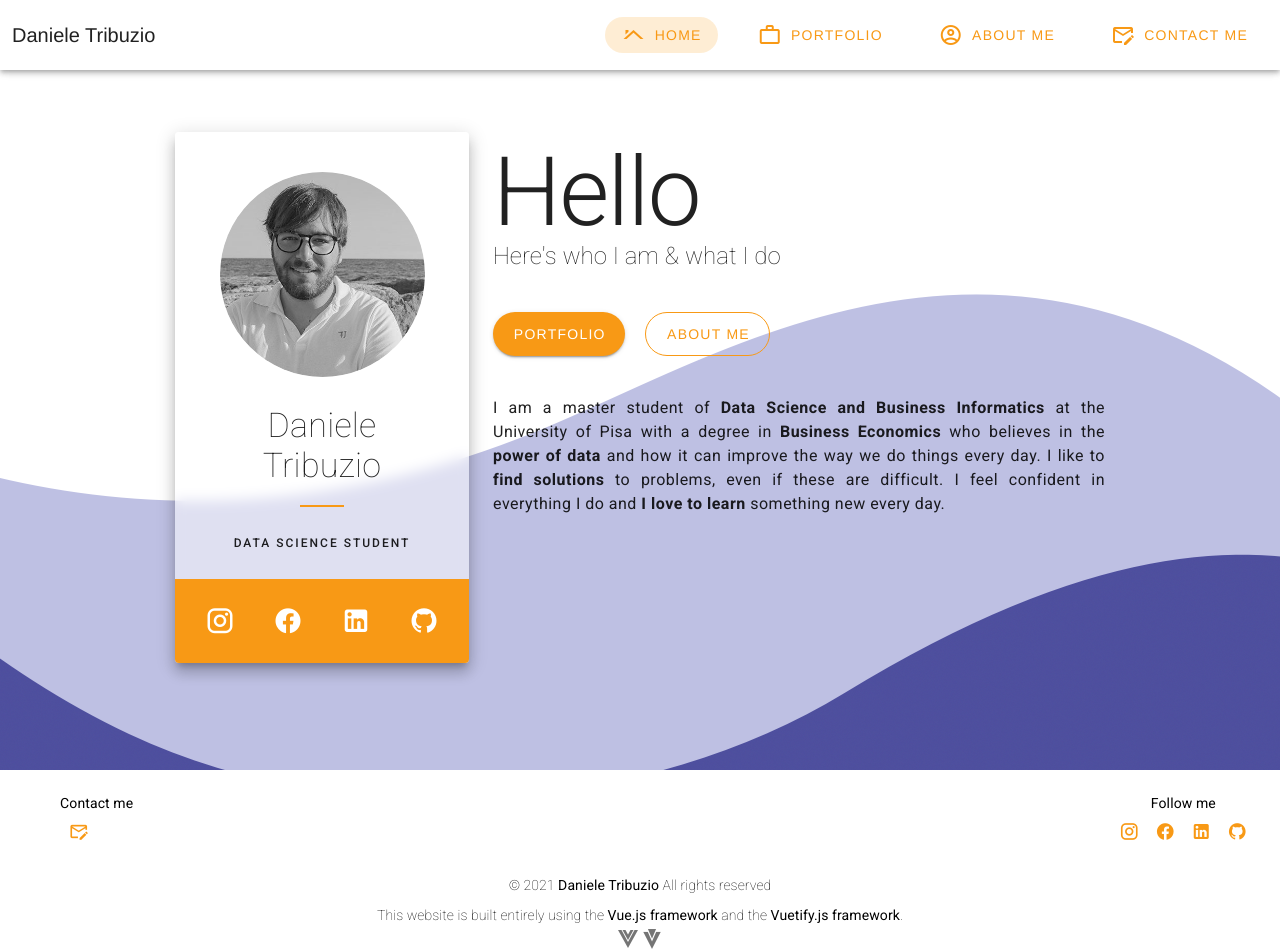
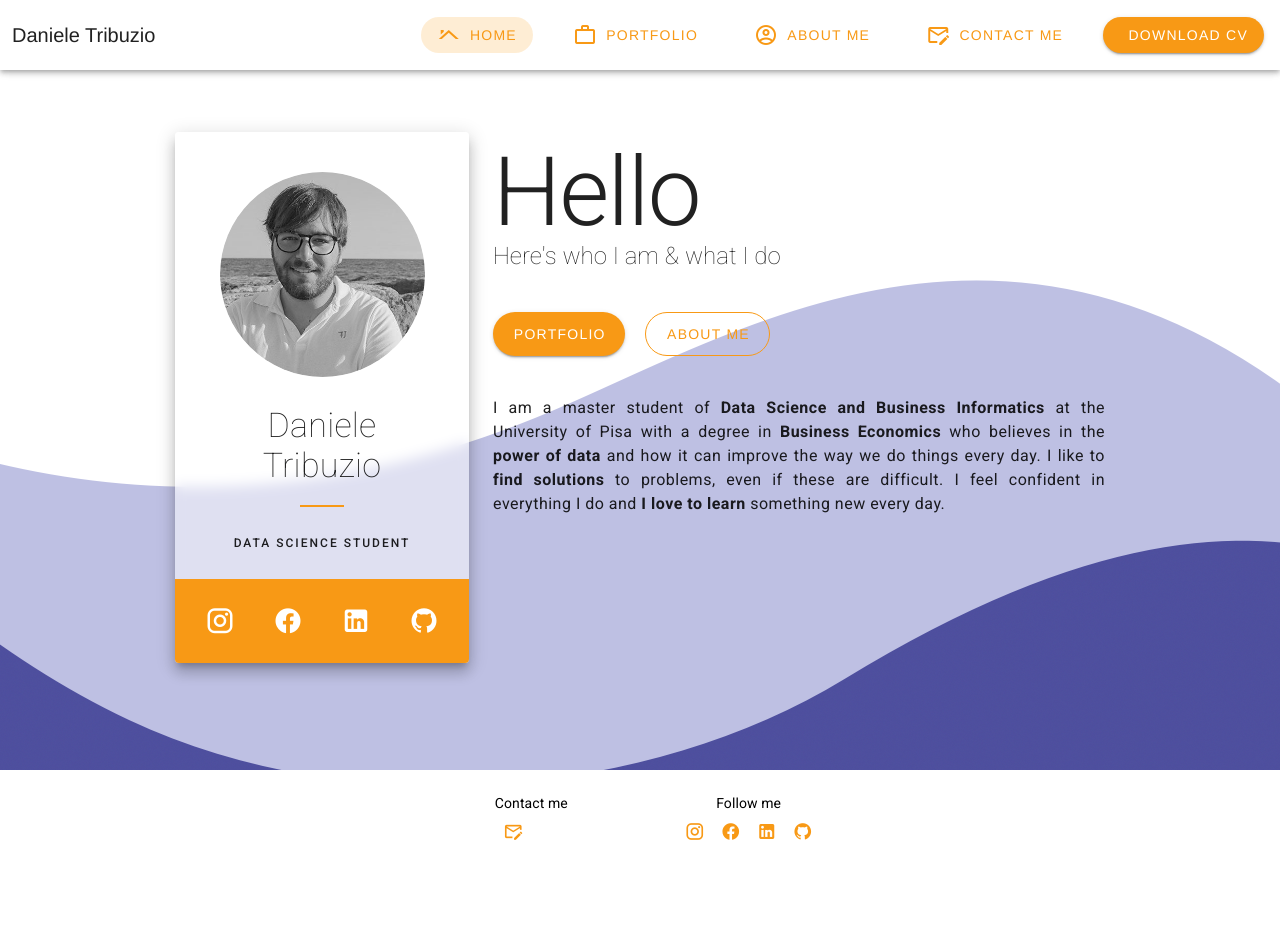
Before and after one commit to ZioTrib/website, a Vue app: page / in a window 1280 px wide. Shown: the top 952 px of the page. After the commit the page ends 862 px from the top, so only its background shows below. Built offline with nearby package versions, Linux system fonts and the light colour scheme.

Commit message:
download CV button added

```diff
--- a/src/App.vue
+++ b/src/App.vue
@@ -25,6 +25,18 @@
               <v-list-item-title class="text-button text-left">{{ item.title }}</v-list-item-title>
             </v-list-item-content>
           </v-list-item>
+          <v-list-item
+              href="https://github.com/ZioTrib/cv/raw/main/CV_Tribuzio_Daniele.pdf"
+              link
+          >
+            <v-list-item-icon class="text-button text-center">
+              <v-icon>mdi-pdf-box</v-icon>
+            </v-list-item-icon>
+
+            <v-list-item-content>
+              <v-list-item-title class="text-button text-left">Download CV</v-list-item-title>
+            </v-list-item-content>
+          </v-list-item>
         </v-list-item-group>
       </v-list>
     </v-navigation-drawer>
@@ -49,6 +61,16 @@
               {{ item.title }}
             </v-btn>
           </v-col>
+          <v-col>
+          <v-btn
+              dark
+              color="terziario"
+              rounded
+          href="https://github.com/ZioTrib/cv/raw/main/CV_Tribuzio_Daniele.pdf">
+            <v-icon class=mr-2>mdi-pdf-box</v-icon>
+            Download CV
+          </v-btn>
+          </v-col>
         </v-toolbar-items>
         <v-toolbar-items class="hidden-md-and-up">
           <v-app-bar-nav-icon @click.stop="drawer = !drawer"></v-app-bar-nav-icon>
@@ -65,6 +87,7 @@
       color="white"
     >
       <v-row style="margin-top: 10px">
+        <v-spacer class="hidden-sm-and-down"></v-spacer>
         <v-col
           xl="2"
           lg="2"
@@ -94,7 +117,7 @@
             </v-icon>
           </v-btn>
         </v-col>
-        <v-spacer class="hidden-sm-and-down"></v-spacer>
+<!--        <v-spacer class="hidden-sm-and-down"></v-spacer>-->
         <v-col
           xl="2"
           lg="2"
@@ -117,14 +140,14 @@
             </v-icon>
           </v-btn>
         </v-col>
-        <v-col
+<!--        <v-col
           class="text-center"
           cols="12"
         >
-          <div class="font-weight-thin black--text text-subtitle-2 text-center">
+          <div class="font-weight-thin black&#45;&#45;text text-subtitle-2 text-center">
             © {{ new Date().getFullYear() }} <strong> Daniele Tribuzio </strong> All rights reserved
           </div>
-          <div class=" mt-2 font-weight-thin black--text text-subtitle-2 text-center">
+          <div class=" mt-2 font-weight-thin black&#45;&#45;text text-subtitle-2 text-center">
             This website is built entirely using the <strong> Vue.js framework</strong> and the <strong>Vuetify.js
             framework</strong>.
           </div>
@@ -134,7 +157,8 @@
           <v-icon>
             mdi-vuetify
           </v-icon>
-        </v-col>
+        </v-col>-->
+        <v-spacer class="hidden-sm-and-down"></v-spacer>
       </v-row>
     </v-footer>
   </v-app>
--- a/src/router/index.js
+++ b/src/router/index.js
@@ -28,7 +28,7 @@ const routes = [
   { path: '*',
     name: 'PageNotFound',
     component: () => import('../views/PageNotFound.vue')
-  }
+  },
 ]
 
 const router = new VueRouter({
```
Also changed, not shown: 6 other files (tests, documents, lock files or other folders).
